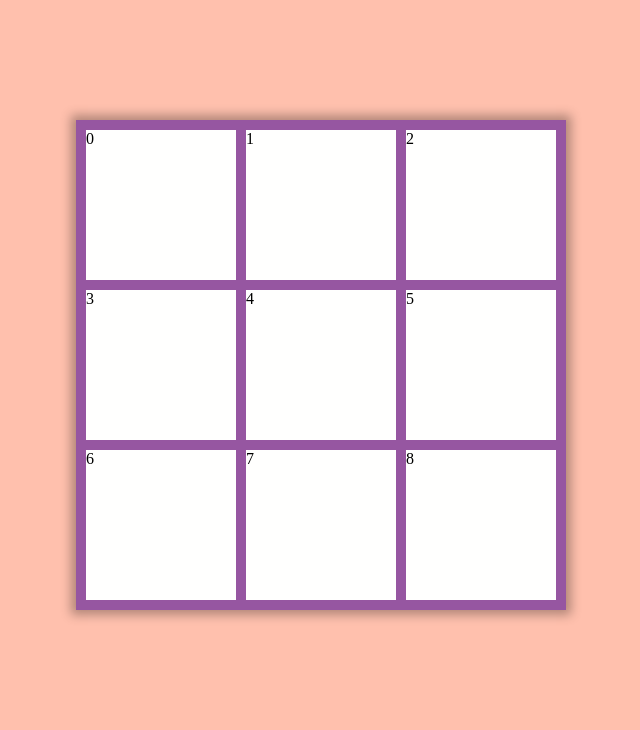
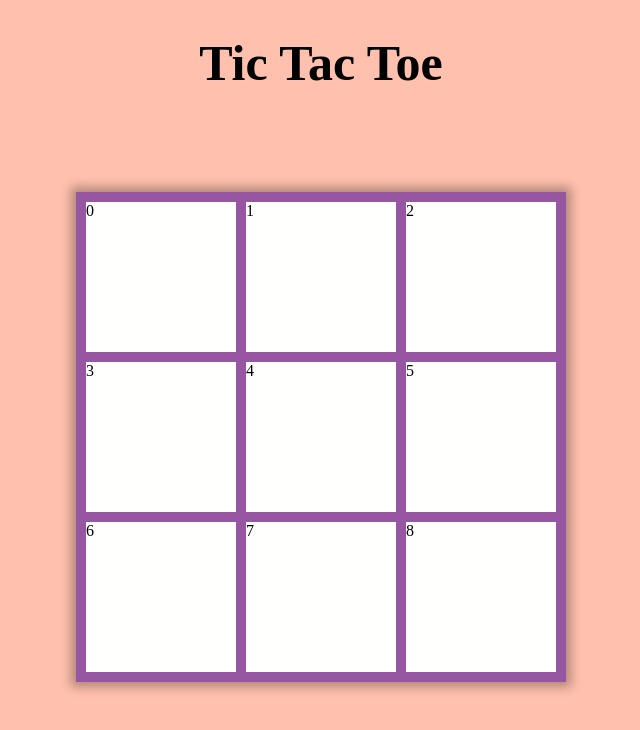
Before and after one commit to nidhiambatkar026/Tic_Tac_Toe, a plain HTML site: page index.html in a window 1280 px wide. Shown: the whole page, without its empty margins (319-959 px from the left). Drawn offline with Linux system fonts and the light colour scheme.

Commit message:
css design completed

```diff
--- a/index.html
+++ b/index.html
@@ -14,7 +14,7 @@
         .board{
             padding: 5px;
             width: fit-content;
-            margin: 120px auto;
+            margin: 100px auto;
             background-color: #9656a1;
             box-shadow: 0px 0px 10px 5px rgba(0, 0, 0, 0.3);
         }
@@ -27,10 +27,15 @@
             width: 150px;
             margin: 5px;
         }
+        .heading{
+            text-align: center;
+            font-size: 50px;
+        }
     </style>
 </head>
 
 <body>
+    <h1 class="heading">Tic Tac Toe</h1>
     <div class="board">
         <div class="row">
             <div class="box">0</div>
```
